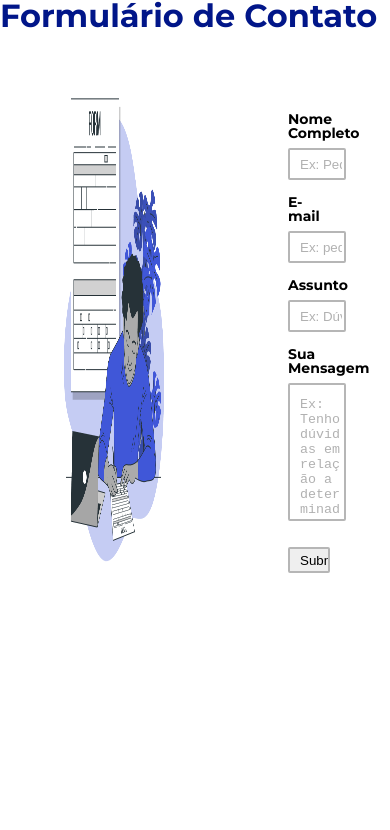
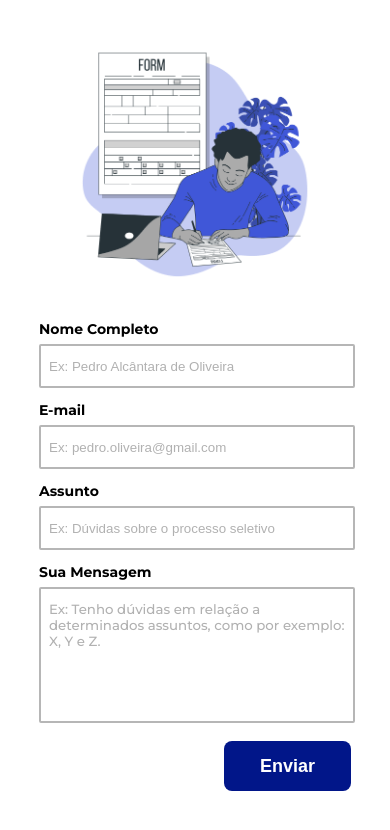
Before and after one commit to M1409/proposta-germinare, a React (Create React App) app: page / in a window 390 px wide. Shown: the top 830 px of the page. Built offline with nearby package versions, Linux system fonts and the light colour scheme.

Commit message:
finishing validation and implementation

```diff
--- a/package.json
+++ b/package.json
@@ -3,7 +3,10 @@
   "version": "0.1.0",
   "private": true,
   "dependencies": {
+    "@emotion/react": "^11.10.5",
+    "@emotion/styled": "^11.10.5",
     "@hookform/error-message": "^2.0.1",
+    "@mui/material": "^5.10.14",
     "@testing-library/jest-dom": "^5.16.5",
     "@testing-library/react": "^13.4.0",
     "@testing-library/user-event": "^13.5.0",
--- a/src/Pages/Home/ContactForms/ContactForms.module.scss
+++ b/src/Pages/Home/ContactForms/ContactForms.module.scss
@@ -4,7 +4,10 @@ $horizontalPadding: 60px;
     width: calc(100% - ($horizontalPadding * 2));
     padding: 0 $horizontalPadding;
     img{
-        max-width: 40%;
+        width: 42%;
+        height: 42%;
+        margin: auto 0;
+
     }
     justify-content: space-between;
     margin-top: 40px;
@@ -23,13 +26,15 @@ form{
         display: block;
     }
     input, textarea{
-        height: 26px;
+        height: 40px;
         margin-top: 8px;
-        width: 100%;
+        width: calc(100% - 8px);
         border-radius: 2px;
         border: 2px solid #B6B6B6;
         padding-left: 10px;
         outline: none;
+        padding: 0;
+        padding-left: 8px;
     }
     input:focus, textarea:focus{
         border-color: #272727;
@@ -44,6 +49,40 @@ form{
         height: 120px;
         resize: none;
         padding-top: 12px;
+        font-family: 'Montserrat', sans-serif;
     }
 
 }
+#btn{
+    max-width: 127px;
+    max-height: 50px;
+    align-self: self-end;
+}
+#errorMessage{
+    color: #bf1650;
+    margin-top: 5px;
+}
+@media screen and (max-width: 960px) {
+    .container{
+        flex-direction: column;
+        width: 100%;
+        align-items: center;
+        padding: 0;
+        img{
+            width: 42%;
+            height: 42%;
+        }
+    }
+    form{
+        width: 60%;
+    }
+    @media screen and (max-width: 670px) {
+        .container img {
+            width: 62%;
+            height: 62%;
+        }
+        form{
+            width: 80%;
+        }
+    }
+}
--- a/src/Pages/Home/ContactForms/ContactForms.tsx
+++ b/src/Pages/Home/ContactForms/ContactForms.tsx
@@ -1,45 +1,95 @@
+import * as React from 'react';
 import styles from './ContactForms.module.scss'
 import { useForm } from 'react-hook-form'
 import { ErrorMessage } from '@hookform/error-message';
 import { Typography } from '../../../Components/Typography'
-import formsImage from '../Assets/formsImage.png'
-import {useEffect} from 'react'
+import formsImage from './Assets/formsImage.png'
+import Snackbar, {SnackbarOrigin } from '@mui/material/Snackbar';
+import MuiAlert, { AlertProps } from '@mui/material/Alert';
 import $ from 'jquery'
+import Button from '../../../Components/Button/Button';
+interface iError {
+    reference: string
+}
+export interface State extends SnackbarOrigin {
+    open?: boolean;
+  }
+const Alert = React.forwardRef<HTMLDivElement, AlertProps>(function Alert(
+    props,
+    ref,
+) {
+    return <MuiAlert elevation={6} ref={ref} variant="filled" {...props} />;
+});
 export default function ContactForms() {
-    const { register, handleSubmit, formState: { errors } } = useForm();
-    const onSubmit = (data: any) => {console.log(data)};
-
+    const [state, setState] = React.useState<State>({
+        vertical: 'top',
+        horizontal: 'right',
+      });
+    const { vertical, horizontal } = state;
+    const [open, setOpen] = React.useState(false);
+    const { register, handleSubmit, formState: { errors }, reset } = useForm();
+    const onSubmit = (data: any) => {
+        setOpen(true)
+        console.log(data)
+        reset()
+    };
+    const handleError = () => {
+        $('.textfield').removeClass('error')
+        let keys = Object.keys(errors)
+        if (keys) {
+            keys.forEach((error) => { $(`#${error}`).addClass('error') })
+        }
+    }
+    const Error = (props: iError) => {
+        return (
+            <ErrorMessage
+                errors={errors}
+                name={props.reference}
+                render={(a) => {
+                    handleError()
+                    return a.messages
+                        ? Object.entries(a.messages).map(([type, message]) => (
+                            <p key={type}>{a.message}</p>
+                        ))
+                        : <Typography variant='typography-paragraph' id={styles.errorMessage}>{a.message}</Typography>;
+                }}
+            />
+        )
+    }
     return (
         <>
-            <Typography variant='typography-subtitle' color='blue'>Formulário de Contato</Typography>
+            {/* <Typography variant='typography-subtitle' color='blue'>Formulário de Contato</Typography> */}
             <div className={styles.container}>
                 <img src={formsImage} alt="" />
-                <form onSubmit={handleSubmit(onSubmit)} onChange={()=>{
-                    let keys = Object.keys(errors)
-                    if(keys){
-                        console.log(errors)
-                        keys.forEach((error)=>{$(`#${error}`).addClass('error')})
-                    }
-                }}>
+                <form onSubmit={handleSubmit(onSubmit)} onChange={handleError}>
                     <div>
                         <span>Nome Completo</span>
-                        <input id='name' type="text" placeholder="Ex: Pedro Alcântara de Oliveira" {...register("name", { required: true, maxLength: 255, pattern: /^\S+ \S+$/i})} />
+                        <input className='textfield' id='name' type="text" placeholder="Ex: Pedro Alcântara de Oliveira" {...register("name", { required: { value: true, message: 'Esse campo é obrigatório.' }, maxLength: 255, pattern: { value: /^([a-zA-Z]+\s)[a-zA-Z]+.*$/g, message: 'Verifique se digitou o nome completo.' } })} />
+                        <Error reference='name'></Error>
                     </div>
                     <div>
                         <span>E-mail</span>
-                        <input id='email' type="email" placeholder="Ex: pedro.oliveira@gmail.com" {...register("email", { required: "", pattern: /^\S+@\S+.\S$/i })} />
+                        <input className='textfield' id='email' type="email" placeholder="Ex: pedro.oliveira@gmail.com" {...register("email", { required: { value: true, message: 'Esse campo é obrigatório.' }, pattern: { value: /^\w+([\.-]?\w+)*@\w+([\.-]?\w+)*(\.\w{2,3})+$/, message: 'Verifique se digitou o e-mail corretamente.' } })} />
+                        <Error reference='email'></Error>
                     </div>
                     <div>
                         <span>Assunto</span>
-                        <input id='subject' type="text" placeholder="Ex: Dúvidas sobre o processo seletivo" {...register("subject", { required: true,minLength: 5})} />
+                        <input className='textfield' id='subject' type="text" placeholder="Ex: Dúvidas sobre o processo seletivo" {...register("subject", { required: { value: true, message: 'Esse campo é obrigatório.' }, minLength: { value: 5, message: 'Por favor, descreva melhor a situação.' }, maxLength: { value: 120, message: 'Por favor, faça um breve resumo aqui e descreva melhor abaixo.' } })} />
+                        <Error reference='subject'></Error>
+
                     </div>
                     <div>
                         <span>Sua Mensagem</span>
-                        <textarea id='message'  placeholder="Ex: Tenho dúvidas em relação a determinados assuntos, como por exemplo: X, Y e Z." {...register("message", { required: true })} />
+                        <textarea className='textfield' id='message' placeholder="Ex: Tenho dúvidas em relação a determinados assuntos, como por exemplo: X, Y e Z." {...register("message", { required: { value: true, message: 'Esse campo é obrigatório.' } })} />
                     </div>
-                    <input type="submit" />
+                    <Button variant='button-filled' type='submit' id={styles.btn}>Enviar</Button>
                 </form>
             </div>
+            <Snackbar open={open} autoHideDuration={8000} onClose={()=>{setOpen(false)}} anchorOrigin={{ vertical, horizontal }}>
+                <Alert onClose={()=>{setOpen(false)}} severity="success" sx={{ width: '100%' }}>
+                    Formulário enviado! Agora, só aguardar nosso retorno :)
+                </Alert>
+            </Snackbar>
         </>
     )
 }
--- a/src/Pages/Home/style.scss
+++ b/src/Pages/Home/style.scss
@@ -0,0 +1,6 @@
+.error{
+	border-color: #bf1650;
+}
+.error:hover{
+	border-color: #bf1650;
+}
--- a/src/components/Button/style.scss
+++ b/src/components/Button/style.scss
@@ -51,7 +51,7 @@ button {
         left: 0;
         width: 0%;
         height: 100%;
-        background-color: darken(#011689, 15%);
+        background-color: lighten($color: #011689, $amount: 10%);
         transition: all .3s;
         border-radius: 8px;
         z-index: -1;
--- a/src/global.scss
+++ b/src/global.scss
@@ -47,6 +47,3 @@ table {
 	border-collapse: collapse;
 	border-spacing: 0;
 }
-.error{
-	border-color: red;
-}
```
Also changed, not shown: src/Pages/Home/ContactForms/Assets/formsImage.png (renamed from src/Pages/Home/Assets/formsImage.png).
